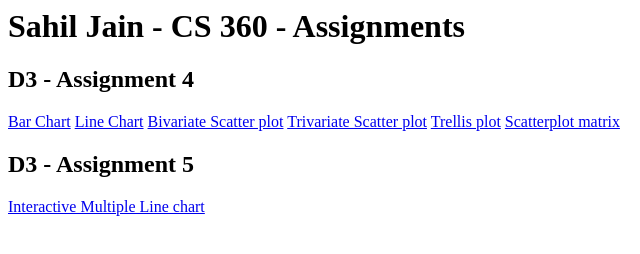
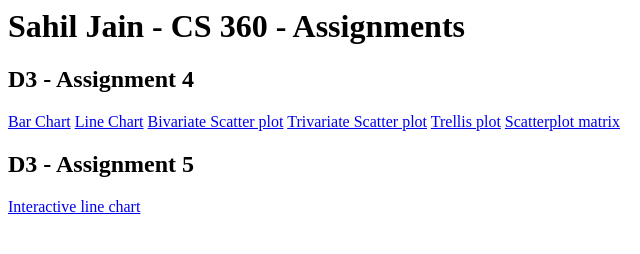
Before and after one commit to jsahil95/jsahil95.github.io, a plain HTML site: page index.html in a window 1280 px wide. Shown: the full height of the page, 0-640 px from the left. Drawn offline with Linux system fonts and the light colour scheme.

Commit message:
Update index.html

```diff
--- a/index.html
+++ b/index.html
@@ -13,6 +13,6 @@
 		<a href="http://bl.ocks.org/jsahil95/9f9c1b74d38a95471215127b57ae0ed0">Scatterplot matrix</a>
 
 		<h2>D3 - Assignment 5</h2>
-		<a href="https://bl.ocks.org/jsahil95/74f750c78b6ee494c9329728047218db">Interactive Multiple Line chart</a>
+		<a href="https://bl.ocks.org/jsahil95/74f750c78b6ee494c9329728047218db">Interactive line chart</a>
 	</body>
 </html>
```
